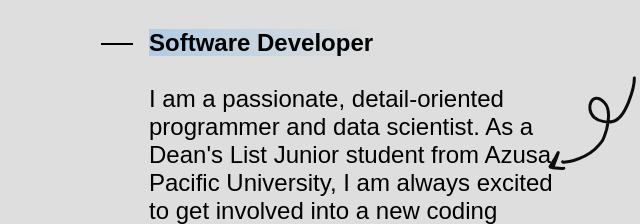
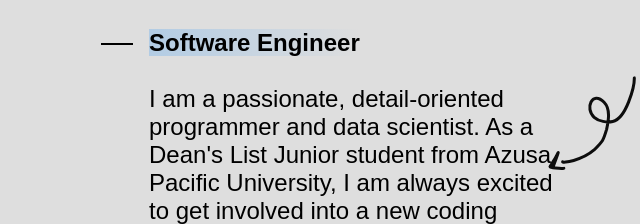
Before and after one commit to GeroJun/Personal-Portfolio-Website, a plain HTML site: page index.html in a window 1280 px wide. Shown: the part 285-509 px from the top of the page, 47-687 px from the left. Drawn offline with nearby package versions, Linux system fonts and the light colour scheme; a web font is replaced by a local one.

Commit message:
small typo

```diff
--- a/index.html
+++ b/index.html
@@ -104,7 +104,7 @@
 
                <div class="home__info">
                   <p class="home__description">
-                     <b>Software Developer</b> <br> <br>
+                     <b>Software Engineer</b> <br> <br>
                      I am a passionate, detail-oriented programmer and data scientist. As a Dean's List Junior
                      student from Azusa Pacific University, I am always excited to get involved into a new coding
                      project, learn something new, and meet new people. <br> <br>
```
